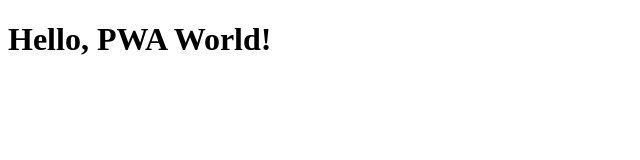
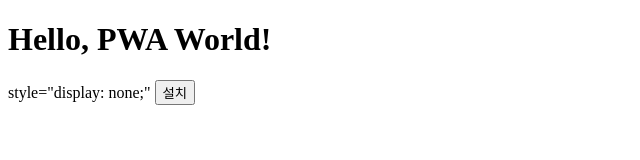
Before and after one commit to leeyounghuncom/pwa, a plain HTML site: page index.html in a window 1280 px wide. Shown: the whole page, without its empty margins (0-640 px from the left). Drawn offline with Linux system fonts and the light colour scheme.

Commit message:
Update index.html

```diff
--- a/index.html
+++ b/index.html
@@ -8,7 +8,8 @@
 </head>
 <body>
   <h1>Hello, PWA World!</h1>
-  <button id="installBtn" style="display: none;">설치</button>
+  style="display: none;"
+  <button id="installBtn" >설치</button>
   <script src="app.js"></script>
 </body>
 </html>
```
